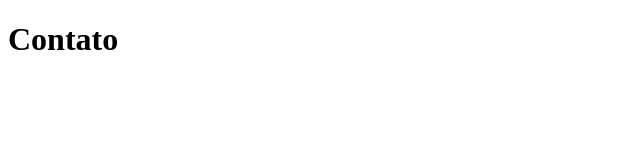
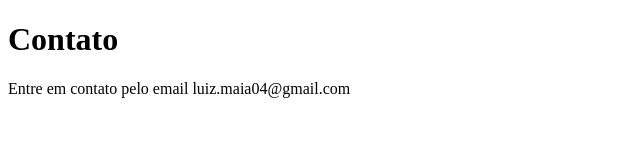
Before and after one commit to LuizR3is/sistema-de-cadastro, a plain HTML site: page contato.html in a window 1280 px wide. Shown: the whole page, without its empty margins (0-640 px from the left). Drawn offline with Linux system fonts and the light colour scheme.

Commit message:
Adicionando email de contato

```diff
--- a/contato.html
+++ b/contato.html
@@ -8,5 +8,6 @@
 </head>
 <body>
     <h1>Contato</h1>
+    <p>Entre em contato pelo email luiz.maia04@gmail.com</p>
 </body>
 </html>
```
